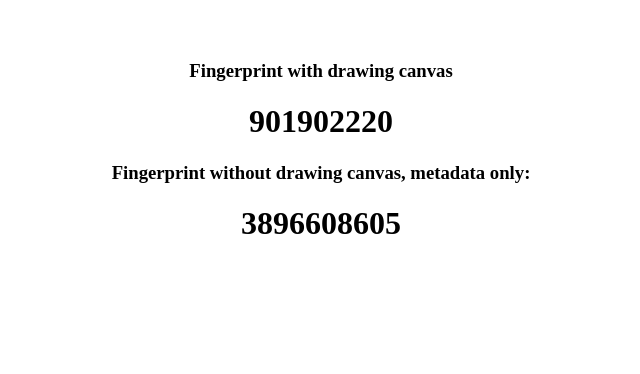
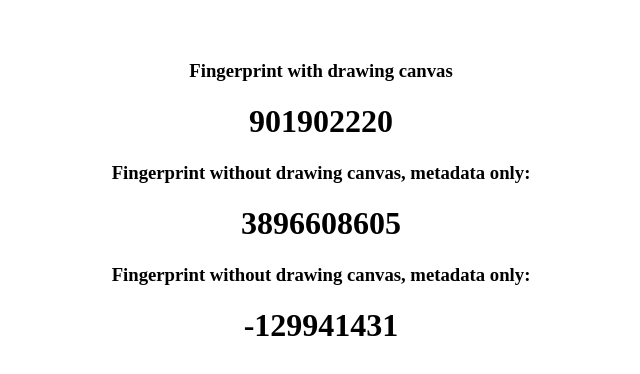
Before and after one commit to artem0/canvas-fingerprinting, a plain HTML site: page index.html in a window 1280 px wide. Shown: the whole page, without its empty margins (319-959 px from the left). Drawn offline with Linux system fonts and the light colour scheme.

Commit message:
Add example with hash function from Java's string

```diff
--- a/index.html
+++ b/index.html
@@ -1,4 +1,3 @@
-<!DOCTYPE html>
 <html>
 <head>
     <title>Canvas Fingerprinting Demo</title>
@@ -14,11 +13,33 @@
     <h1 id="withoutCanvasDrawing"></h1>
 </div>
 
+<div style="text-align: center;">
+    <h3 style="margin-top: 20px">Fingerprint without drawing canvas, metadata only:</h3>
+    <h1 id="FingerPrintWithJavaHashCode"></h1>
+</div>
+
 <script>
     var withCanvasDrawing = new Fingerprint({canvas: true});
     var withoutCanvasDrawing = new Fingerprint({canvas: false});
     document.getElementById('withCanvasDrawing').innerHTML = withCanvasDrawing.get();
     document.getElementById('withoutCanvasDrawing').innerHTML = withoutCanvasDrawing.get();
+
+    var javaHashCode = function(string, K) {
+        var hash = 0;
+        if (string.length === 0) {
+            return hash;
+        }
+        for (var i = 0; i < string.length; i++) {
+            char = string.charCodeAt(i);
+            hash = K*((hash<<5)-hash)+char;
+            hash = hash & hash;
+        }
+        return hash;
+    };
+
+    var javaHashFunction = new Fingerprint({hasher: javaHashCode});
+    document.getElementById('FingerPrintWithJavaHashCode').innerHTML = javaHashFunction.get();
+
 </script>
 </body>
 </html>
```
Also changed, not shown: 1 other file. Lines whose indentation alone changed are shown as unchanged.
